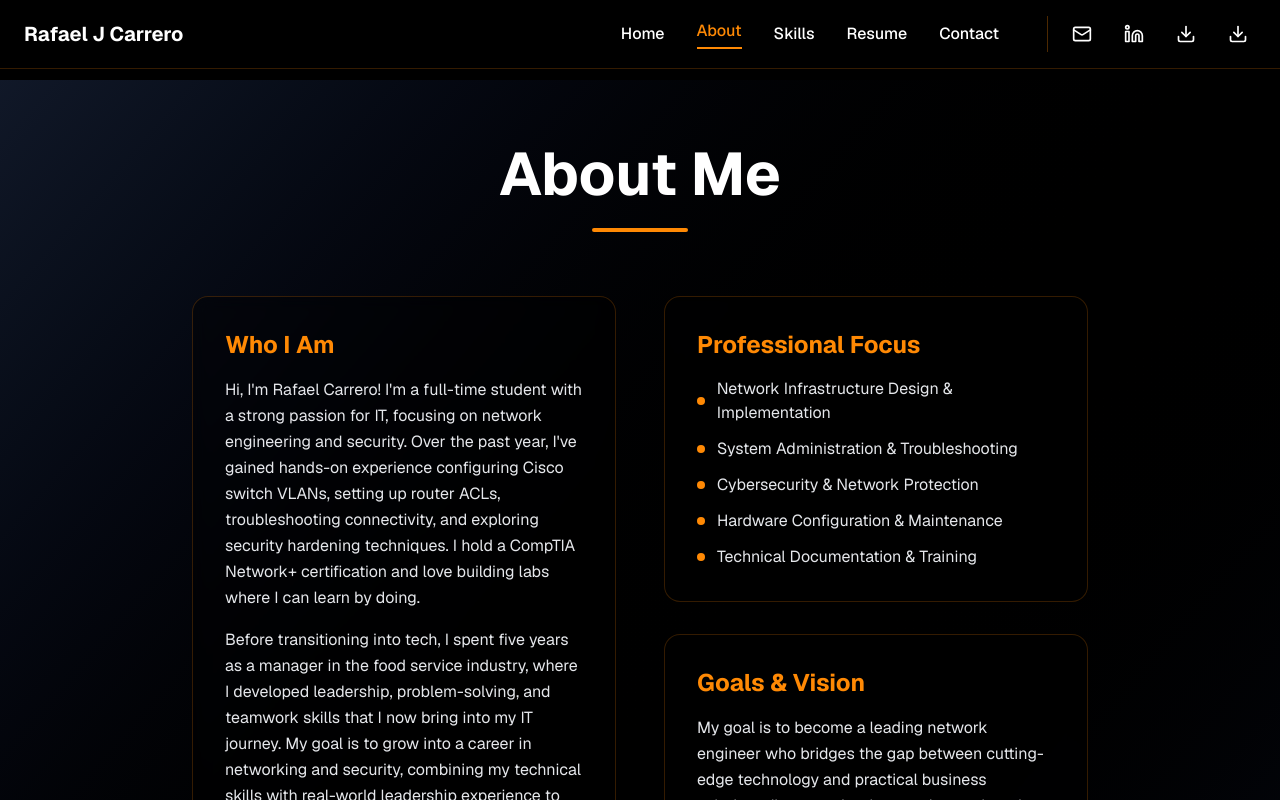
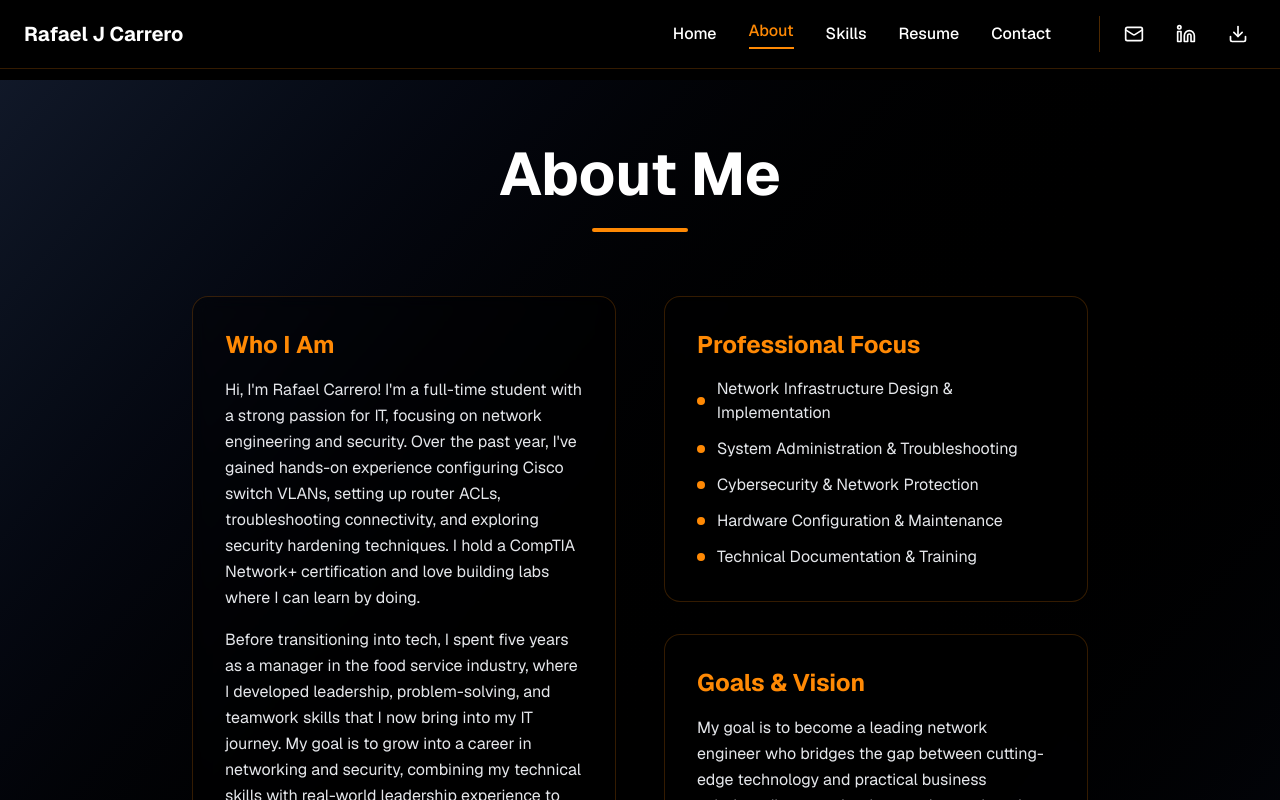
Before and after one commit to RJCarrero/Portfolio, a Next.js app: page /about in a window 1280 px wide. Shown: the top 800 px of the page. Built offline with nearby package versions, Linux system fonts and the light colour scheme.

Commit message:
Deleted extra pdf button

```diff
--- a/components/header.tsx
+++ b/components/header.tsx
@@ -50,14 +50,6 @@ export function Header() {
                 <Linkedin size={20} />
               </Link>
             {/* pdf button for resume */}
-              <Link
-                href="./Itresume.pdf"
-                download
-                className="text-white hover:text-orange-400 transition-colors duration-300 p-2 hover:bg-orange-400/10 rounded-full"
-                aria-label="Download Resume PDF"
-              >
-              <Download size= {20} />
-              </Link>
 
               <Link
   href="/ITresume.pdf"
@@ -141,15 +133,6 @@ export function Header() {
                   <Linkedin size={20} />
                 </Link>
               {/* mobile pdf button */}
-                <Link
-                  href="/ITresume.pdf"
-                  download
-                  onClick={closeMenu}
-                  className="text-white hover:text-orange-400 transition-colors duration-300 p-2 hover:bg-orange-400/10 rounded-full"
-                  aria-label="Download Resume PDF"
-                    >
-                <Download size={20} />
-                </Link>
 
                 <Link
   href="/ITresume.pdf"
```
